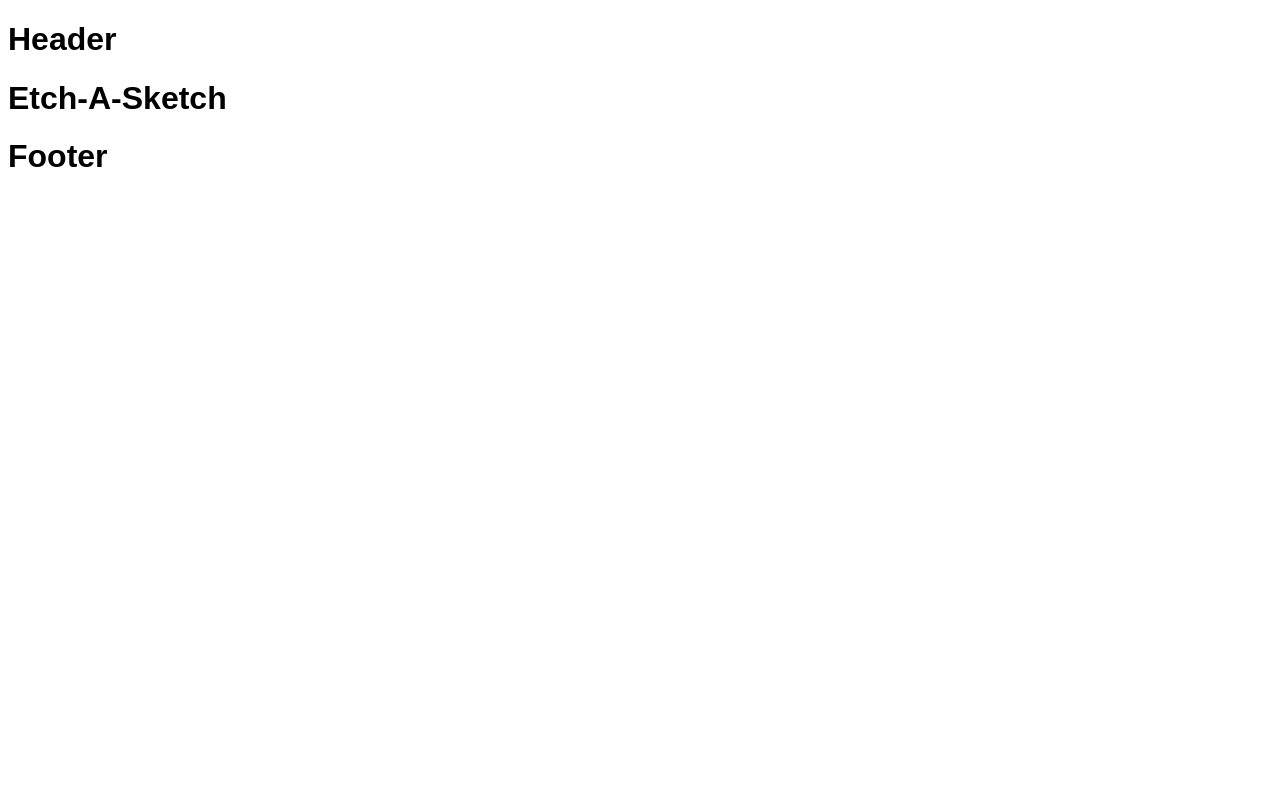
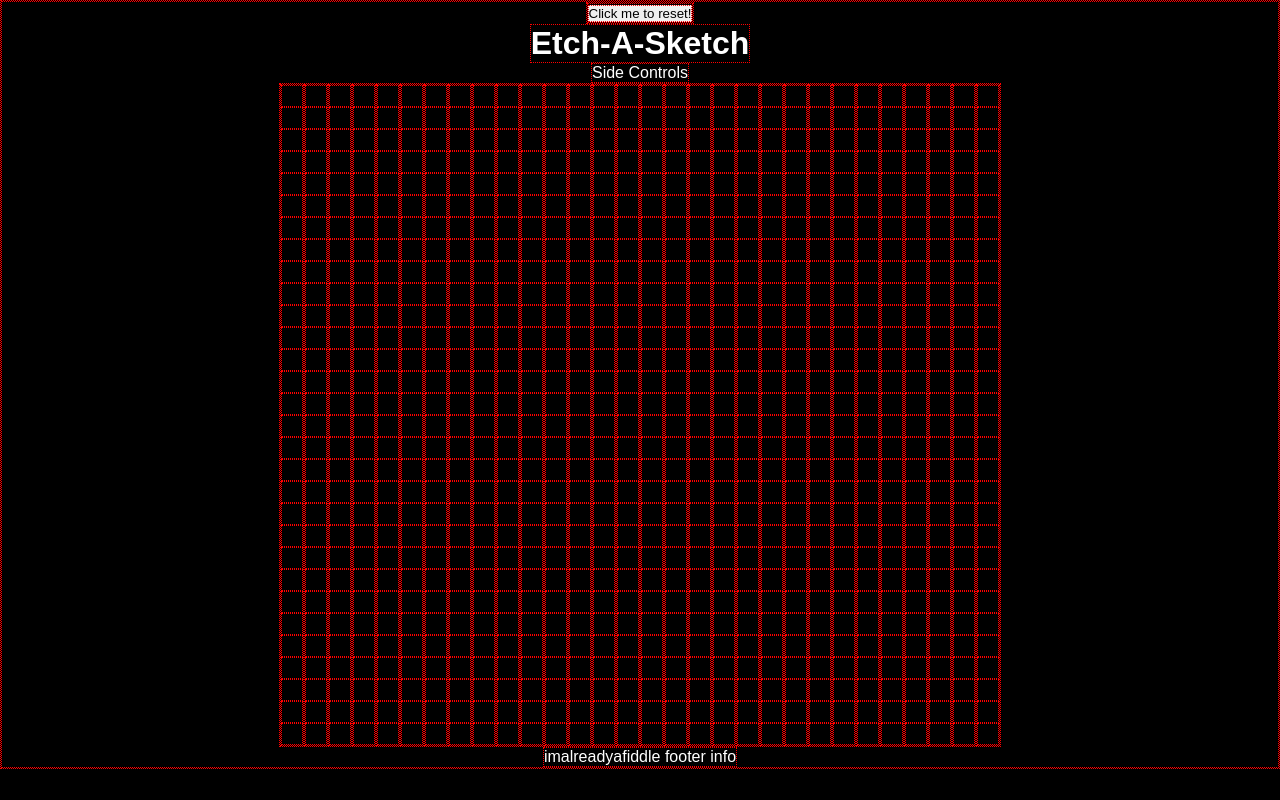
Before and after one commit to imalreadyafiddle/odin-etch-a-sketch, a plain HTML site: page etch-a-sketch.html in a window 1280 px wide. Drawn offline with Linux system fonts and the light colour scheme.

Commit message:
Added code to change square color on hover & POC code for reset button. actual reset button logic in next commit

```diff
--- a/etch-a-sketch.html
+++ b/etch-a-sketch.html
@@ -7,13 +7,17 @@
         <script src="etch-a-sketch.js"></script>
         <title>Etch-A-Sketch</title>
     </head>
-    <header>
-        <h1>Header</h1>
-    </header>
+
     <body>
+        <header>
+            <nav class = "header-controls"><button class = "reset-button">Click me to reset!</button></nav>
+        </header>
         <h1>Etch-A-Sketch</h1>
+        <div class = "side-controls">Side Controls</div>
+        <div class = "grid-container"></div>
+        <footer>
+            imalreadyafiddle footer info
+        </footer>
     </body>
-    <footer>
-        <h1>Footer</h1>
-    </footer>
+
 </html>
--- a/etch-a-sketch.js
+++ b/etch-a-sketch.js
@@ -0,0 +1,39 @@
+// create a size * size canvas on the page
+function createCanvas (size) {
+    const container = document.querySelector('.grid-container');
+
+    for (i = 1; i <= size; i++) {
+        var row = document.createElement('div');
+        row.classList.add('column')
+        for (var x = 1; x <= size; x++){
+            var cell = document.createElement('div');
+            cell.className = 'grid-square';
+            row.appendChild(cell);
+        }
+        container.appendChild(row);
+    }
+    changeColor();
+}
+
+// change the color of a grid cell on mouseover
+function changeColor () {
+    let cells = Array.from(document.querySelectorAll('.grid-square'));
+    cells.forEach(cell => cell.addEventListener('mouseover', () => {
+        // arrow function to change class on mouseover
+        cell.classList.add('colored-cell');
+    }));
+}
+
+// reset the size of the grid
+function resetSize (){
+    let container = document.querySelector('.grid-container');
+    container.innerHTML = "";
+    createCanvas(25);
+}
+
+// create default canvas size of 30 * 30 and add button click event listener on DOM load
+document.addEventListener('DOMContentLoaded', () => {
+    let resetButton = document.querySelector('.reset-button');
+    createCanvas(30);
+    resetButton.addEventListener('click', resetSize);
+})
--- a/style.css
+++ b/style.css
@@ -1,5 +1,40 @@
-html {
+* {
+    border: dotted 1px red;
     font-family: sans-serif;
     margin: 0;
     padding: 0;
 }
+
+html {
+    background-color: black;
+    color: white;
+}
+
+body {
+    justify-content: center;
+    align-items: center;
+    display: flex;
+    flex-direction: column;
+}
+
+.grid-container {
+    display: flex;
+    flex-direction: row;
+}
+
+.grid-square {
+    justify-content: center;
+    align-items: center;
+    overflow: hidden;
+    height: 20px;
+    width: 20px;
+}
+
+.colored-cell {
+    background-color: red;
+}
+
+.reset-button:active {
+    transform: scale(1.1);
+    transition-duration: 100ms;
+}
```
